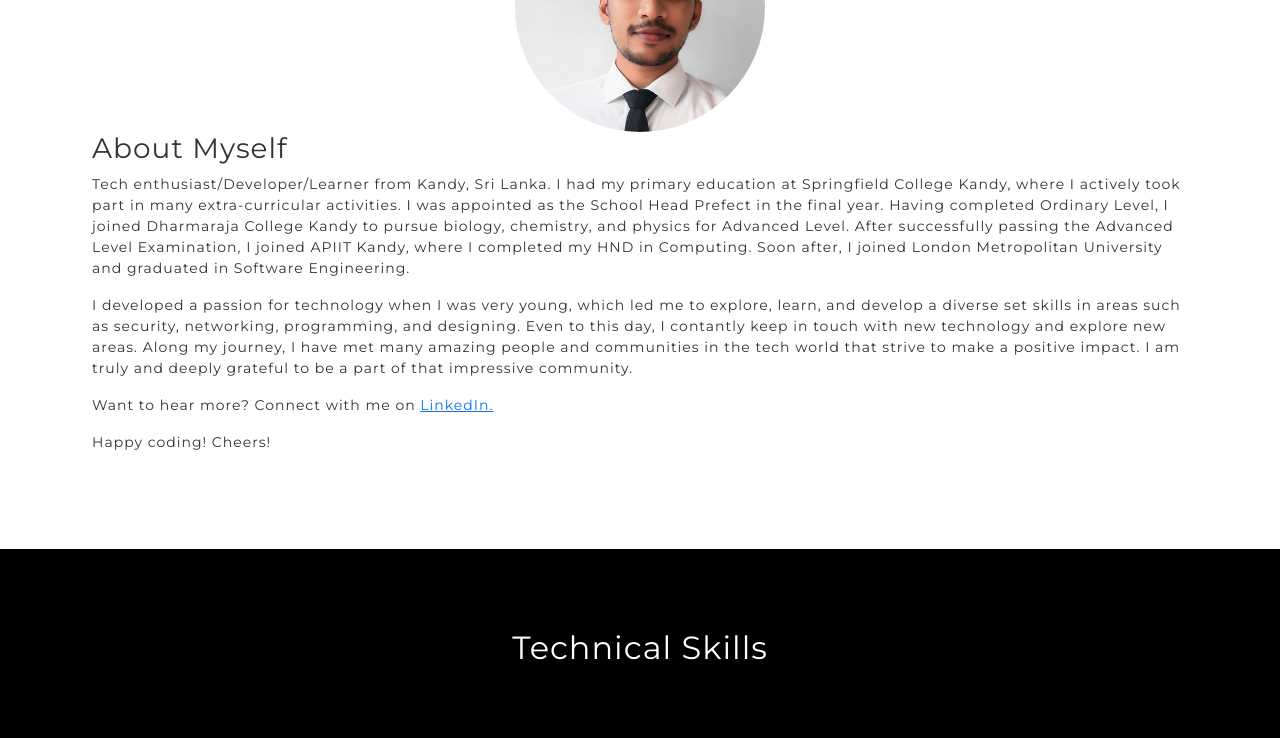
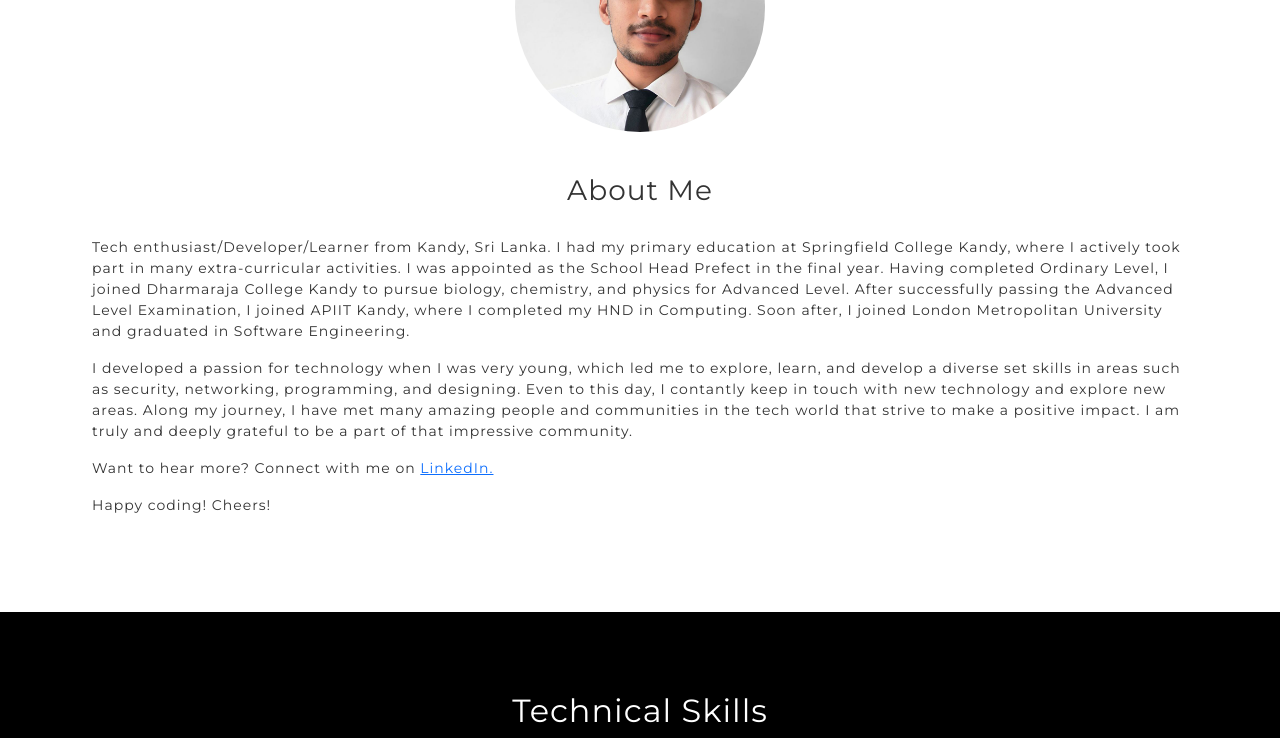
Before and after one commit to rajeewa-a/portfolio, a plain HTML site: page index.html in a window 1280 px wide. Shown: the part 1080-1818 px from the top of the page. Drawn offline with nearby package versions, Linux system fonts and the light colour scheme.

Commit message:
fixed heading

```diff
--- a/index.html
+++ b/index.html
@@ -96,7 +96,10 @@
 
                 <div class="col-md-12">
 
-                    <h3>About Myself</h3>
+                    <br>
+                    <br>
+                    <h3 class="text-center">About Me</h3>
+                    <br>
                     <p>Tech enthusiast/Developer/Learner from Kandy, Sri Lanka. I had my primary education at Springfield College Kandy, where I actively took part in many extra-curricular activities.
                         I was appointed as the School Head Prefect in the final year. Having completed Ordinary Level, I joined Dharmaraja College Kandy to pursue biology, chemistry, and physics
                         for Advanced Level. After successfully passing the Advanced Level Examination, I joined APIIT Kandy, where I completed my HND in Computing.
```
